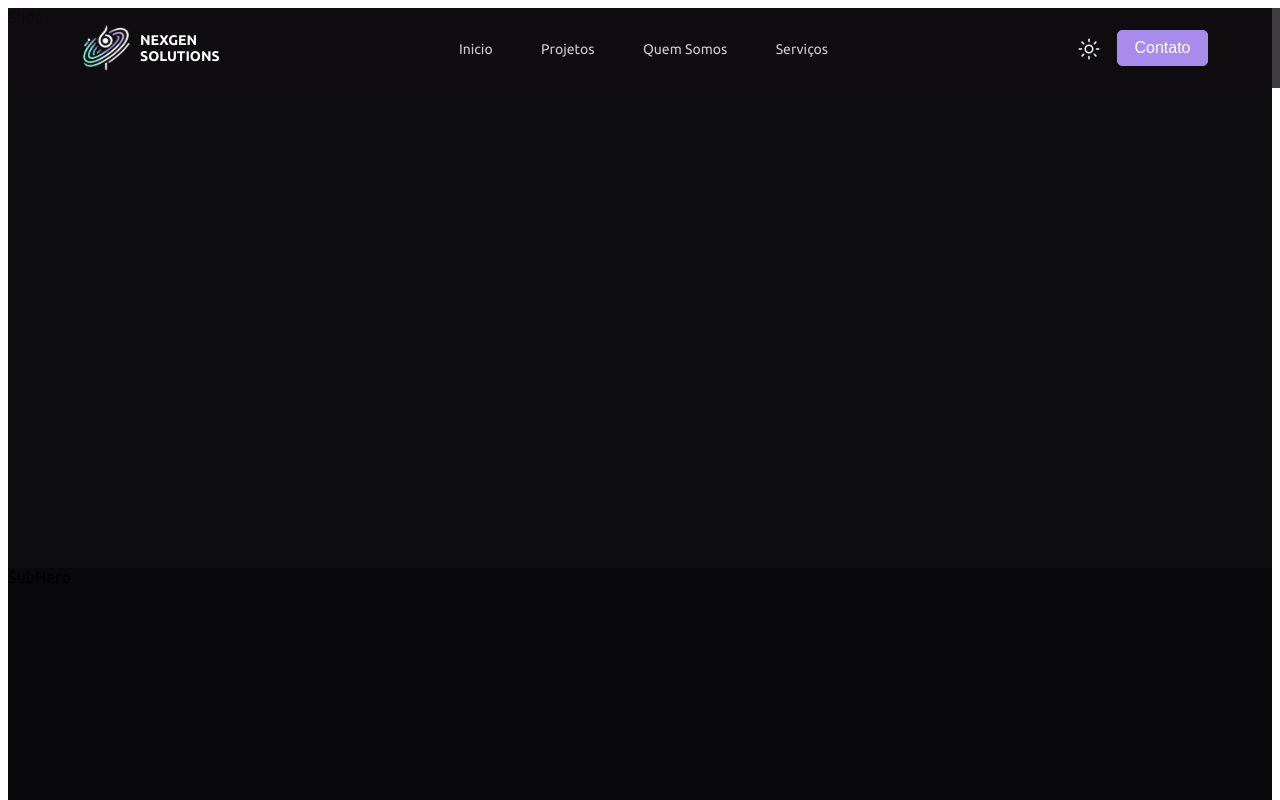
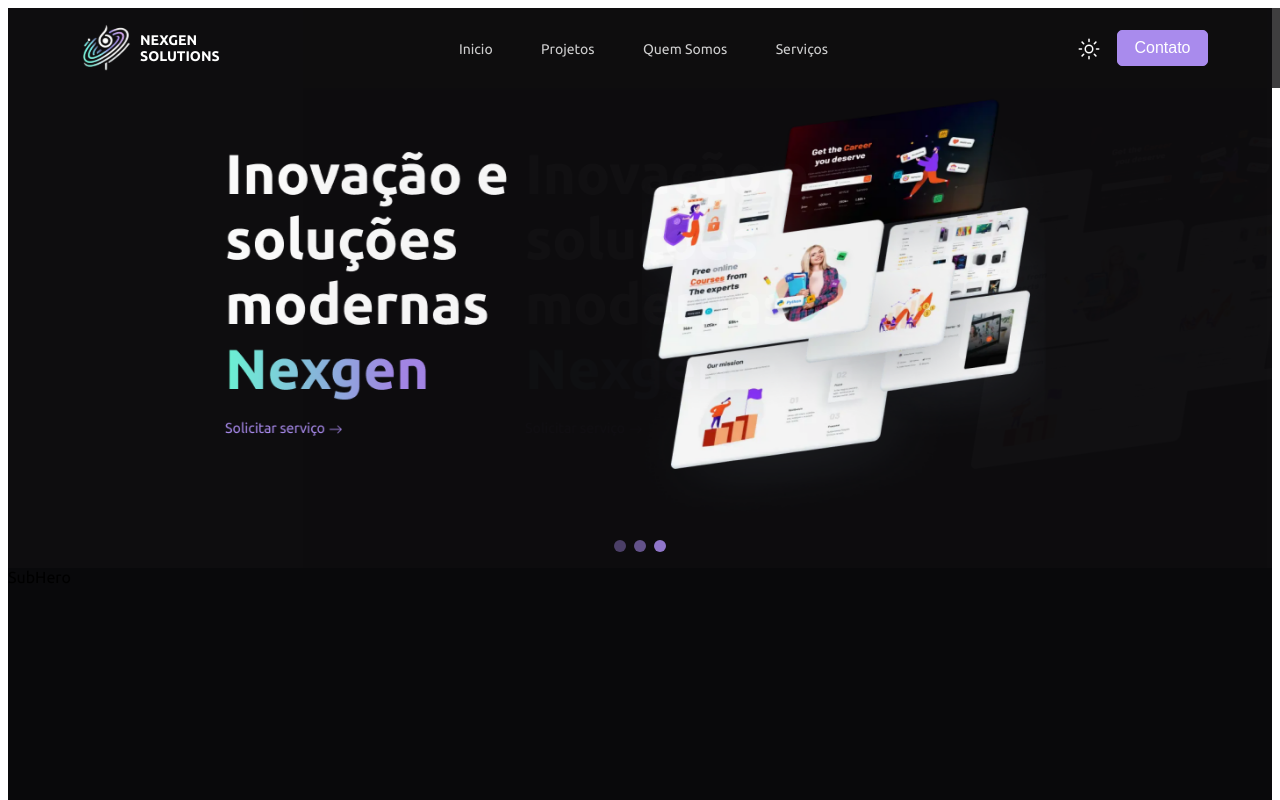
Before and after one commit to NexGenSolutionsIT/nexgen, a Next.js app: page /Home in a window 1280 px wide. Shown: the top 800 px of the page. Built offline with nearby package versions, Linux system fonts and the light colour scheme.

Commit message:
feat slide

```diff
--- a/package.json
+++ b/package.json
@@ -15,12 +15,14 @@
     "@mui/material": "^5.16.7",
     "axios": "^1.7.4",
     "framer-motion": "^11.3.28",
+    "lucide-react": "^0.429.0",
     "next": "14.2.5",
     "prettier": "^3.3.3",
     "react": "^18",
     "react-dom": "^18",
     "react-icons": "^5.3.0",
     "sass": "^1.77.8",
+    "tailwindcss": "^3.4.10",
     "zustand": "^4.5.5"
   },
   "devDependencies": {
--- a/src/Components/Header/styles/header.module.scss
+++ b/src/Components/Header/styles/header.module.scss
@@ -11,6 +11,7 @@
   box-sizing: border-box;
   padding: 0 70px;
   position: fixed;
+  z-index: 9;
 
   .logoContent {
     display: flex;
--- a/src/app/Home/Hero/Slide/Slide.tsx
+++ b/src/app/Home/Hero/Slide/Slide.tsx
@@ -1,10 +1,17 @@
-import React from "react";
+import React, { useState, useEffect } from "react";
 import dark from "./styles/dark.module.scss";
 import light from "./styles/light.module.scss";
 import { useTheme } from "@/Context/ThemeContext";
+import Image from "next/image";
+import Hero from "../../../../../public/images/Hero.png";
+import { motion, AnimatePresence } from "framer-motion";
+
+const images = [Hero, Hero, Hero];
 
 function Slide() {
   const { theme } = useTheme();
+  const [current, setCurrent] = useState(0);
+
   const getStyles = () => {
     switch (theme) {
       case "light":
@@ -13,8 +20,47 @@
         return dark;
     }
   };
+
+  useEffect(() => {
+    const interval = setInterval(() => {
+      setCurrent((prev) => (prev === images.length - 1 ? 0 : prev + 1));
+    }, 3000);
+    return () => clearInterval(interval);
+  }, []);
+
   const variantStyles = getStyles();
-  return <div className={variantStyles.container}>Slide</div>;
+
+  return (
+    <div className={variantStyles.container}>
+      <AnimatePresence initial={false} custom={current}>
+        <motion.div
+          key={current}
+          initial={{ x: 300, opacity: 0 }}
+          animate={{ x: 0, opacity: 1 }}
+          exit={{ x: -300, opacity: 0 }}
+          transition={{ duration: 0.8, ease: "easeIn" }}
+          className={variantStyles.imageWrapper}
+        >
+          <Image
+            alt={`Hero ${current + 1}`}
+            src={images[current]}
+            layout="fill"
+            objectFit="cover"
+          />
+        </motion.div>
+      </AnimatePresence>
+      <div className={variantStyles.indicators}>
+        {images.map((_, index) => (
+          <span
+            key={index}
+            className={`${variantStyles.indicator} ${
+              index === current ? variantStyles.active : ""
+            }`}
+          />
+        ))}
+      </div>
+    </div>
+  );
 }
 
 export default Slide;
--- a/src/app/Home/Hero/Slide/styles/commun.module.scss
+++ b/src/app/Home/Hero/Slide/styles/commun.module.scss
@@ -1,6 +1,42 @@
 @import "../../../../../styles/variables.scss";
 
 .container {
+  position: relative;
+  display: flex;
+  justify-content: center;
+  align-items: center;
   height: 70vh;
   width: 100%;
+  overflow: hidden; // Isso previne o scroll lateral
 }
+
+.imageWrapper {
+  position: absolute;
+  top: 0;
+  left: 0;
+  width: 100%;
+  height: 100%;
+  display: flex;
+  justify-content: center;
+  align-items: center;
+  overflow: hidden; // Garantir que as imagens não causem scroll
+}
+
+.indicators {
+  display: flex;
+  gap: 8px;
+  bottom: 16px;
+  position: absolute;
+}
+
+.indicator {
+  width: 12px;
+  height: 12px;
+  background-color: $primary40;
+  border-radius: 50%;
+  transition: background-color 0.3s ease;
+}
+
+.active {
+  background-color: $primary; // Cor para o indicador ativo
+}
```
Also changed, not shown: public/images/Hero.png (added), 1 other file (tests, documents, lock files or other folders).
